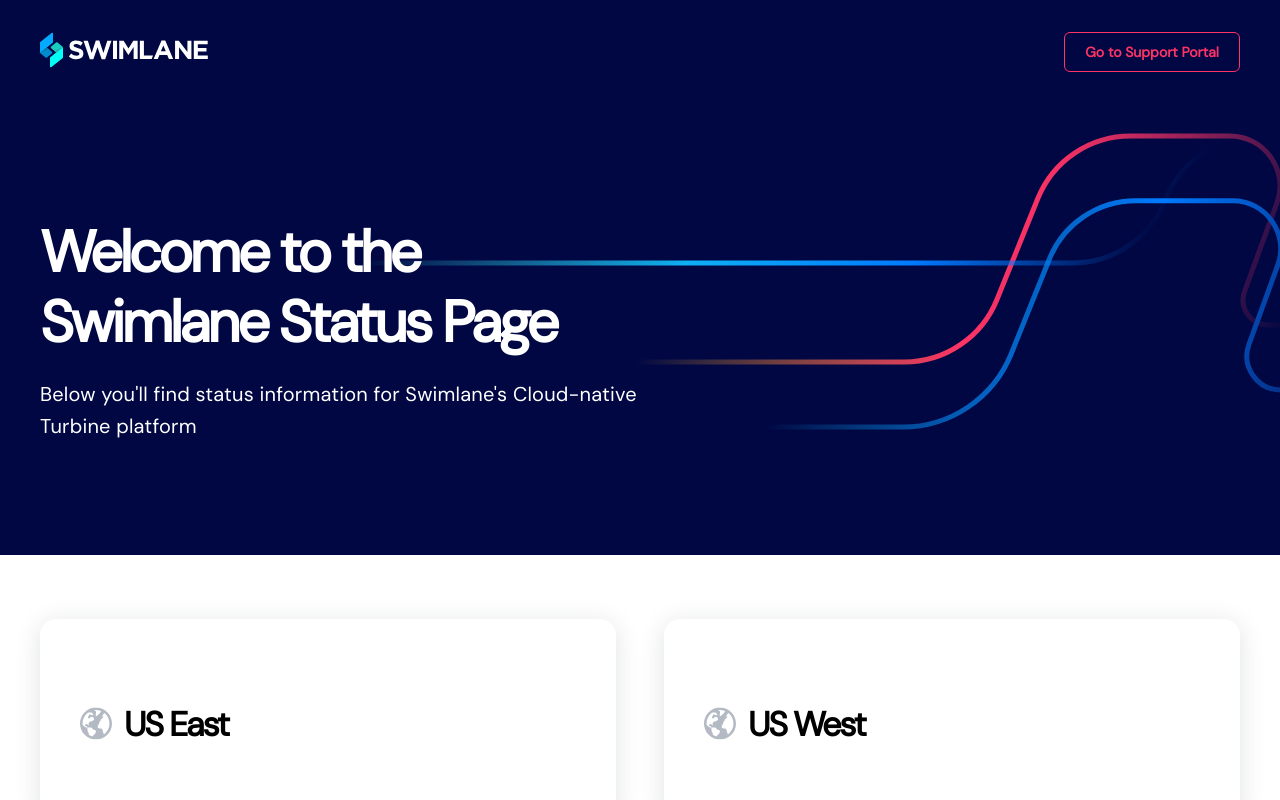
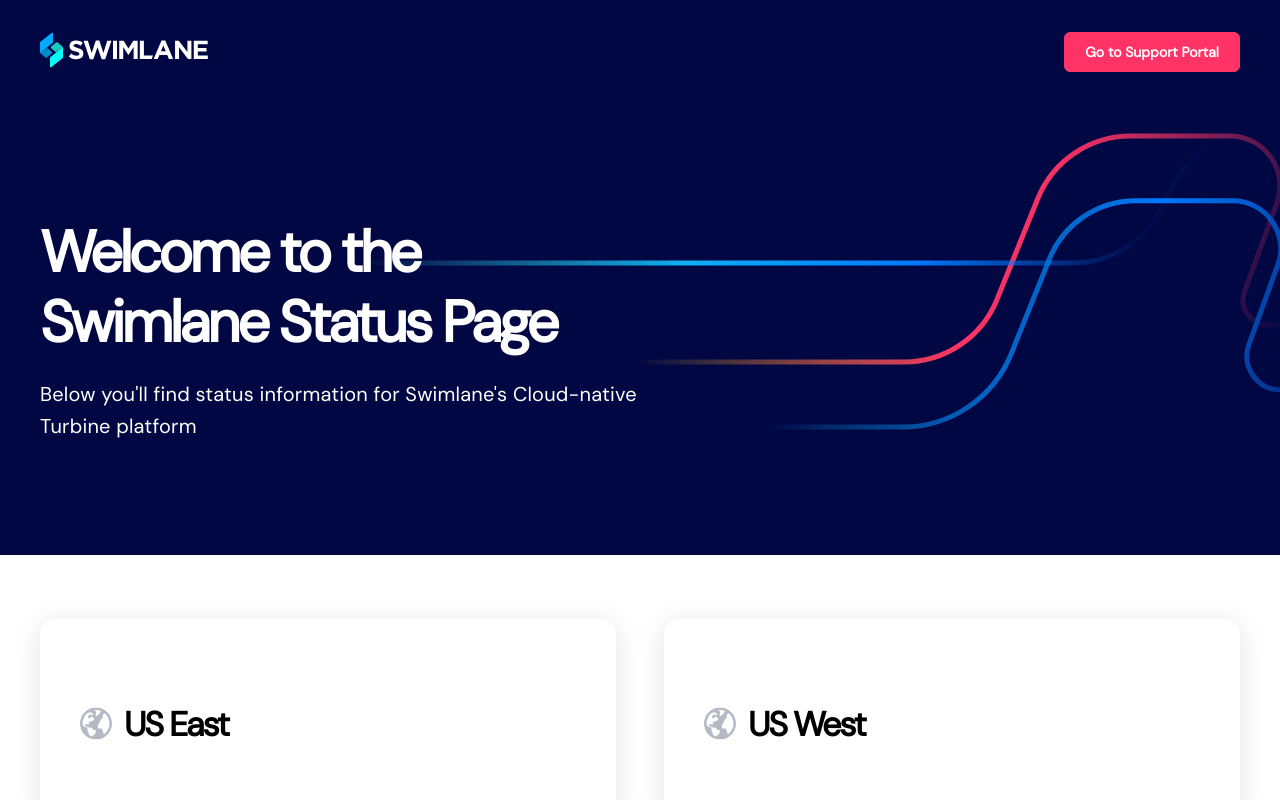
Before and after one commit to swimlane/turbine-status, an Angular app: page / in a window 1280 px wide. In both pictures the pointer is over the element 1152 px from the left and 52 px from the top of the page. Shown: the top 800 px of the page. Built offline with nearby package versions, Linux system fonts and the light colour scheme.

Commit message:
Updated support button and copyright year

```diff
--- a/src/app/header/header.component.scss
+++ b/src/app/header/header.component.scss
@@ -20,9 +20,11 @@
   border-radius: 6px;
   font-size: 14px;
   font-weight: 700;
+  transition: all 0.2s ease-in-out;
 
   &:hover {
-    color: #f36;
     border-color: #f36;
+    background-color: #f36;
+    transition: all 0.2s ease-in-out;
   }
 }
--- a/src/config.ts
+++ b/src/config.ts
@@ -5,7 +5,7 @@
   bannerSubtitle:
     "Below you'll find status information for Swimlane's Cloud-native Turbine platform",
   supportButton: 'Go to Support Portal',
-  copyright: '© 2025 Swimlane Inc. All rights reserved.',
+  copyright: '© ' + new Date().getFullYear() + ' Swimlane Inc. All rights reserved.',
   privacyPolicy: 'Privacy Policy',
   legalResources: 'Legal Resources',
   contact: 'Contact',
```
